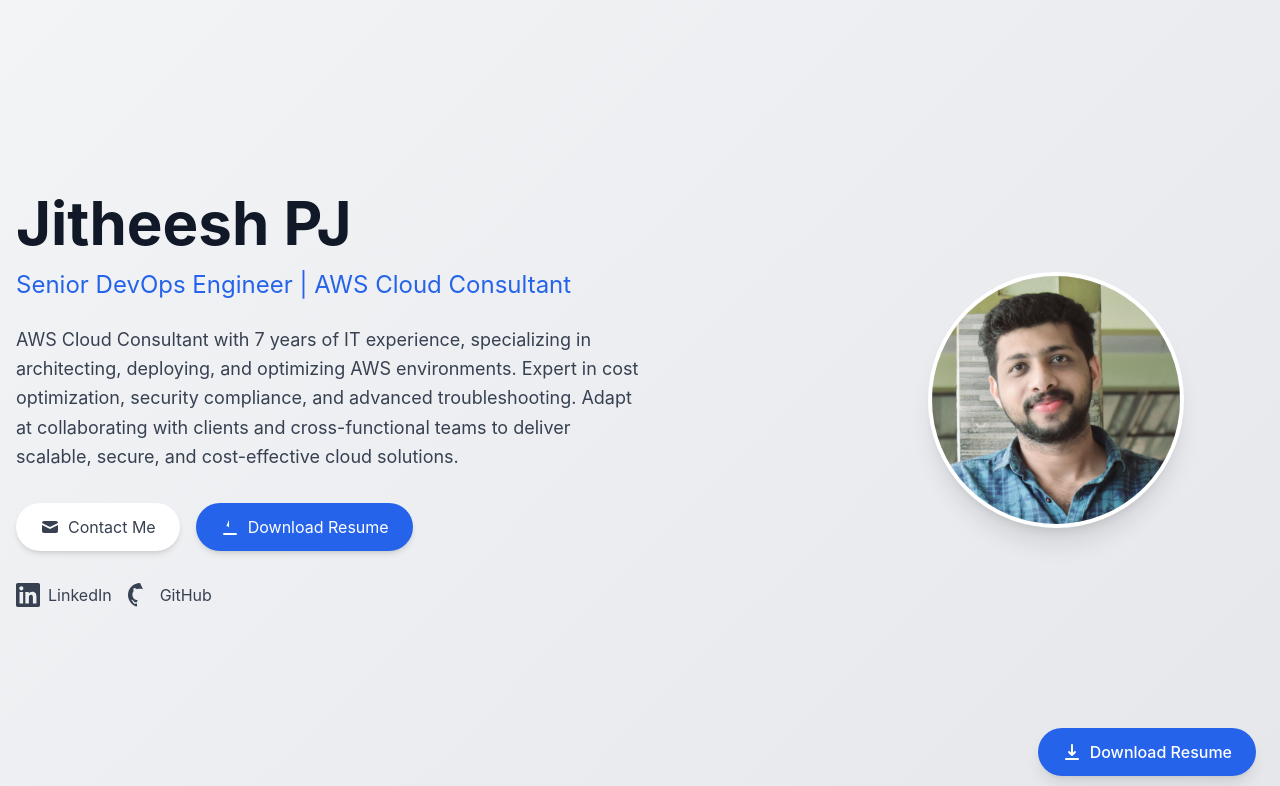
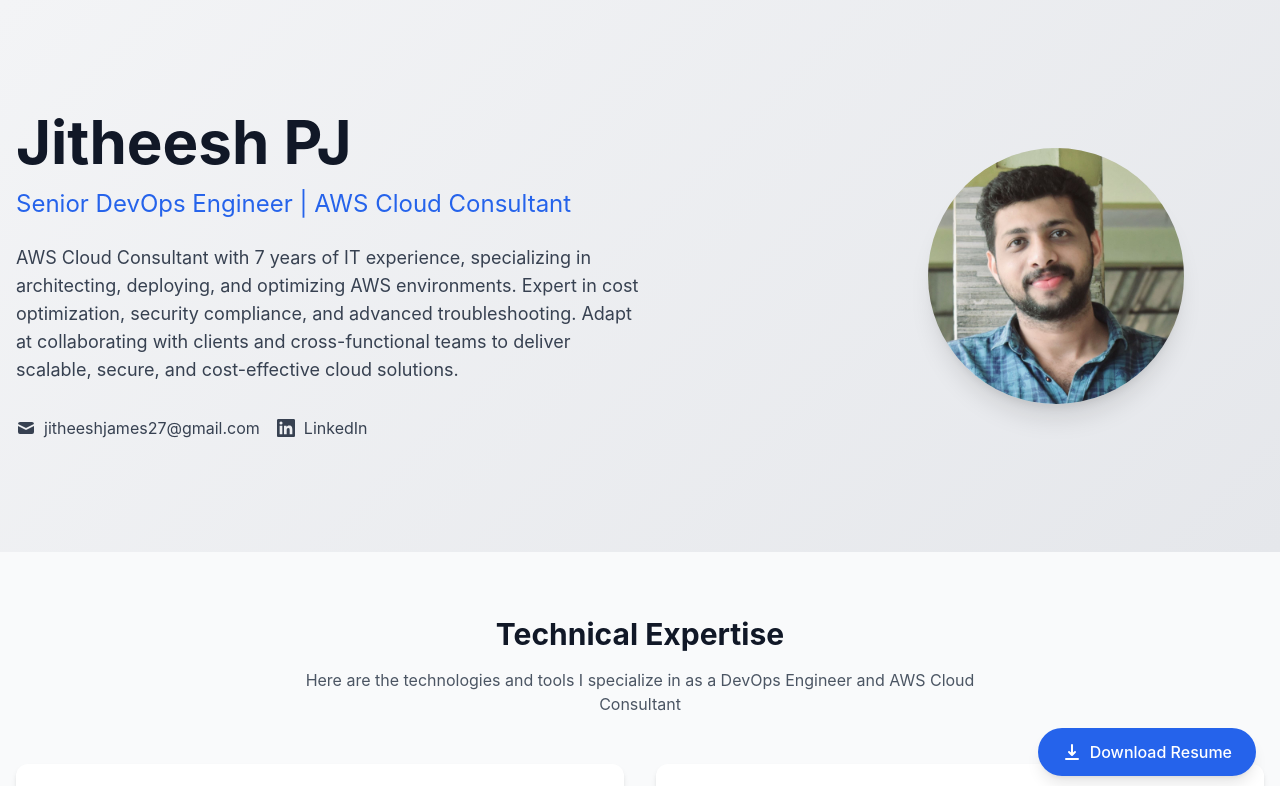
Before and after one commit to JitheeshJames/my_portfolio, a React (Vite) app: page / in a window 1280 px wide. Shown: the top 786 px of the page. Built offline with nearby package versions, Linux system fonts and the light colour scheme.

Commit message:
Update Hero.jsx

```diff
--- a/src/components/Hero.jsx
+++ b/src/components/Hero.jsx
@@ -1,16 +1,15 @@
-// Current Hero.jsx - Improved version
 import { motion } from 'framer-motion'
 
 const Hero = ({ data }) => {
   return (
-    <section id="hero" className="min-h-screen flex items-center justify-center gradient-bg py-20 lg:py-0">
+    <section id="hero" className="gradient-bg py-20 lg:py-28">
       <div className="container mx-auto px-4">
-        <div className="flex flex-col lg:flex-row items-center justify-between gap-12">
+        <div className="flex flex-col lg:flex-row items-center justify-between">
           <motion.div
-            className="lg:w-1/2"
+            className="lg:w-1/2 mb-10 lg:mb-0"
             initial={{ opacity: 0, y: 20 }}
             animate={{ opacity: 1, y: 0 }}
-            transition={{ duration: 0.7 }}
+            transition={{ duration: 0.5 }}
           >
             <h1 className="text-4xl md:text-5xl lg:text-6xl font-bold text-gray-900 mb-4">
               {data.name}
@@ -18,36 +17,21 @@ const Hero = ({ data }) => {
             <h2 className="text-xl md:text-2xl text-blue-600 mb-6">
               {data.title}
             </h2>
-            <p className="text-lg text-gray-700 mb-8 max-w-2xl leading-relaxed">
+            <p className="text-lg text-gray-700 mb-8 max-w-2xl">
               {data.summary}
             </p>
-            <div className="flex flex-wrap gap-4 mb-8">
+            <div className="flex flex-wrap gap-4">
               <motion.a
                 href={`mailto:${data.email}`}
-                className="flex items-center bg-white py-3 px-6 rounded-full shadow-md text-gray-700 hover:text-blue-600 transition-all"
+                className="flex items-center text-gray-700 hover:text-blue-600 transition-colors"
                 whileHover={{ scale: 1.05 }}
-                whileTap={{ scale: 0.95 }}
               >
                 <svg xmlns="http://www.w3.org/2000/svg" className="h-5 w-5 mr-2" viewBox="0 0 20 20" fill="currentColor">
                   <path d="M2.003 5.884L10 9.882l7.997-3.998A2 2 0 0016 4H4a2 2 0 00-1.997 1.884z" />
                   <path d="M18 8.118l-8 4-8-4V14a2 2 0 002 2h12a2 2 0 002-2V8.118z" />
                 </svg>
-                Contact Me
+                {data.email}
               </motion.a>
-              <motion.a
-                href="/resume.pdf"
-                download
-                className="flex items-center bg-blue-600 text-white py-3 px-6 rounded-full shadow-md hover:bg-blue-700 transition-all"
-                whileHover={{ scale: 1.05 }}
-                whileTap={{ scale: 0.95 }}
-              >
-                <svg xmlns="http://www.w3.org/2000/svg" className="h-5 w-5 mr-2" viewBox="0 0 20 20" fill="currentColor">
-                  <path fillRule="evenodd" d="M3 17a1 1 0 011-1h12a1 1 0 110 2H4a1 1 0 01-1-1zm3.293-7.707a1 1 0 011.414 0L9 10.586V3a1 1 0 112 极v7.586l1.293-1.293a1 1 0 111.414 1.414l-3 3a1 1 0 01-1.414 0l-3-3a1 1 0 010-1.414z" clipRule="evenodd" />
-                </svg>
-                Download Resume
-              </motion.a>
-            </div>
-            <div className="flex flex-wrap gap-4">
               <motion.a
                 href={`https://${data.linkedin}`}
                 target="_blank"
@@ -55,22 +39,10 @@ const Hero = ({ data }) => {
                 className="flex items-center text-gray-700 hover:text-blue-600 transition-colors"
                 whileHover={{ scale: 1.05 }}
               >
-                <svg xmlns="http://www.w3.org/2000/svg" className="h-6 w-6 mr-2" viewBox="0 0 24 24" fill="currentColor">
-                  <path d="M20.447 20.452h-3.554v-5.569c0-1.328-.027-3.037-1.852-3.037-1.853 0-2.136 1.445-2.136 2.939v5.667H9.351V9h3.414v1.561h.046c.477-.9 1.637-1.85 3.37-1.85 3.601 0 4.267 2.37 4.267 5.455v6.286zM5.337 7.433c-1.144 0-2.063-.926-2.063-2.065 0-1.138.92-2.063 2.063-2.063 1.14 0 2.064.925 2.064 2.063 0 1.139-.925 2.065-2.064 2.065zm1.782 13.019H3.555V9h3.564v11.452zM22.225 0H1.771C.792 0 0 .774 0 1.729v20.542C0 23.227.792 24 1.771 24h20.451C23.2 24 24 23.227 24 22.271V1.729C24 .774 23.2 0 22.222 0h.003z"/>
+                <svg xmlns="http://www.w3.org/2000/svg" className="h-5 w-5 mr-2" viewBox="0 0 20 20" fill="currentColor">
+                  <path fillRule="evenodd" d="M16.338 16.338H13.67V12.16c0-.995-.017-2.277-1.387-2.277-1.39 0-1.601 1.086-1.601 2.207v4.248H8.014v-8.59h2.559v1.174h.037c.356-.675 1.227-1.387 2.526-1.387 2.703 0 3.203 1.778 3.203 4.092v4.711zM5.005 6.575a1.548 1.548 0 11-.003-3.096 1.548 1.548 0 01.003 3.096zm-1.337 9.763H6.34v-8.59H3.667v8.59zM17.668 1H2.328C1.595 1 1 1.581 1 2.298v15.403C1 18.418 1.595 19 2.328 19h15.340c.734 0 1.332-.582 1.332-1.299V2.298C19 1.581 18.402 1 17.668 1z" clipRule="evenodd" />
                 </svg>
                 LinkedIn
-              </motion.a>
-              <motion.a
-                href="https://github.com/JitheeshJames"
-                target="_blank"
-                rel="noopener noreferrer"
-                className="flex items-center text-gray-700 hover:text-blue-600 transition-colors"
-                whileHover={{ scale: 1.05 }}
-              >
-                <svg xmlns="http://www.w3.org/2000/svg" className="h-6 w-6 mr-2" viewBox="0 0 24 24" fill="currentColor">
-                  <path d="M12 0C5.37 0 0 5.37 0 12c0 5.31 3.435 9.795 8.205 11.385.6.105.825-.255.825-.57 0-.285-.015-1.23-.015-2.235-3.015.555-3.795-.735-4.035-1.41-.135-.345-.72-1.41-1.23-1.695-.42-.225-1.02-.78-.015-.795.945-.015 1.62.87 1.845 1.23 1.08 1.815 2.805 1.305 3.495.99.105-.78.42-1.305.765-1.605-2.67-.3-5.46-1.335-5.46-5.925 0-1.305.465-2.385 1.23-3.225-.12-.3-.54-1.53.12-3.18 0 0 1.005-.315 3.3 1.23.96-.27 1.98-.405 3-.405s2.04.135 3 .405c2.295-1.56 3.3-极.23 3.3-1.23.66 1.65.24 2.88.极 3.18.765.84 1.23 1.905 1.23 3.225 0 4.605-2.805 5.625-5.475 5.925.435.375.81 1.095.81 2.22 0 1.605-.015 2.895-.015 3.3 0 .315.225.69.825.57A12.02 12.02 0 0024 12c0-6.63-5.37-12-12-12z"/>
-                </svg>
-                GitHub
               </motion.a>
             </div>
           </motion.div>
@@ -79,9 +51,10 @@ const Hero = ({ data }) => {
             className="lg:w-1/3"
             initial={{ opacity: 0, scale: 0.9 }}
             animate={{ opacity: 1, scale: 1 }}
-            transition={{ duration: 0.7, delay: 0.2 }}
+            transition={{ duration: 0.5, delay: 0.2 }}
           >
-            <div className="w-64 h-64 mx-auto bg-gray-200 rounded-full overflow-hidden shadow-xl border-4 border-white">
+            {/* Replace the blue circle with your profile image */}
+            <div className="w-64 h-64 mx-auto bg-gray-200 rounded-full overflow-hidden shadow-xl">
               <img
                 src="/profile.jpg"
                 alt={data.name}
```
